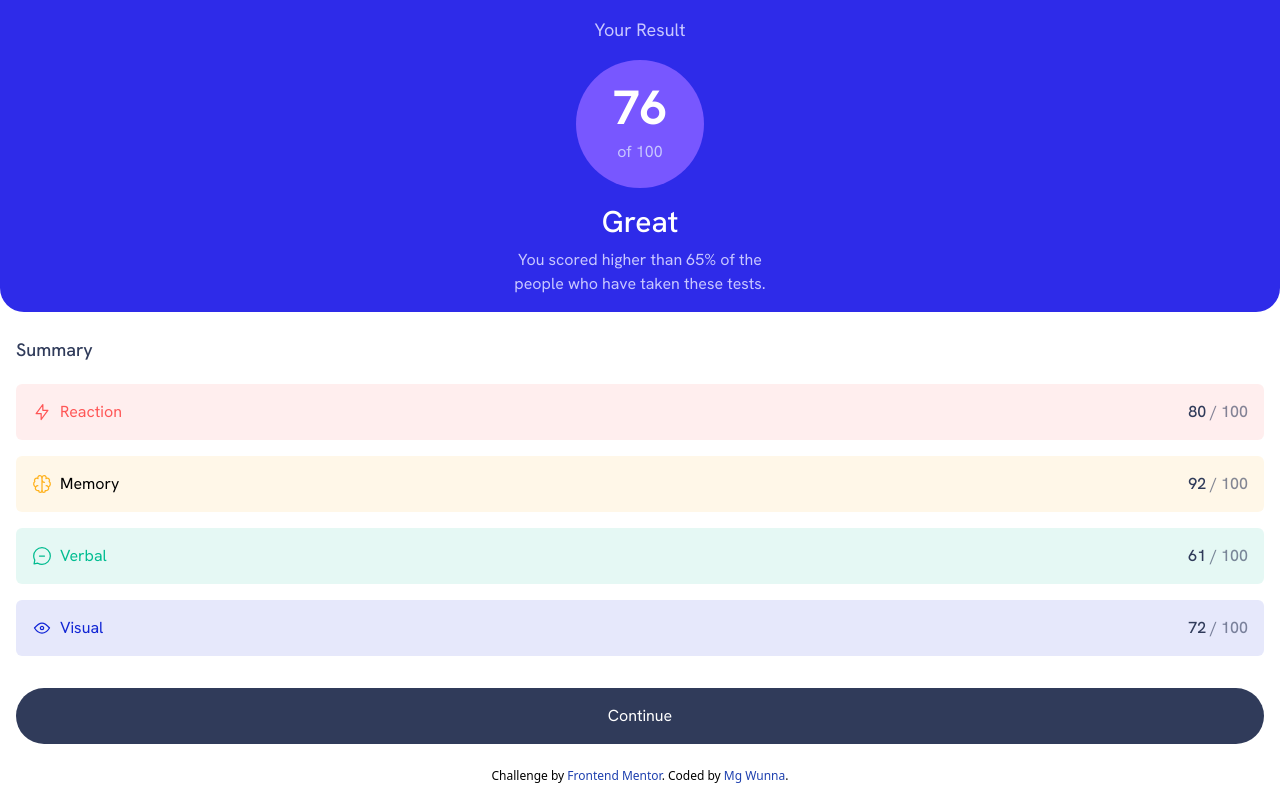
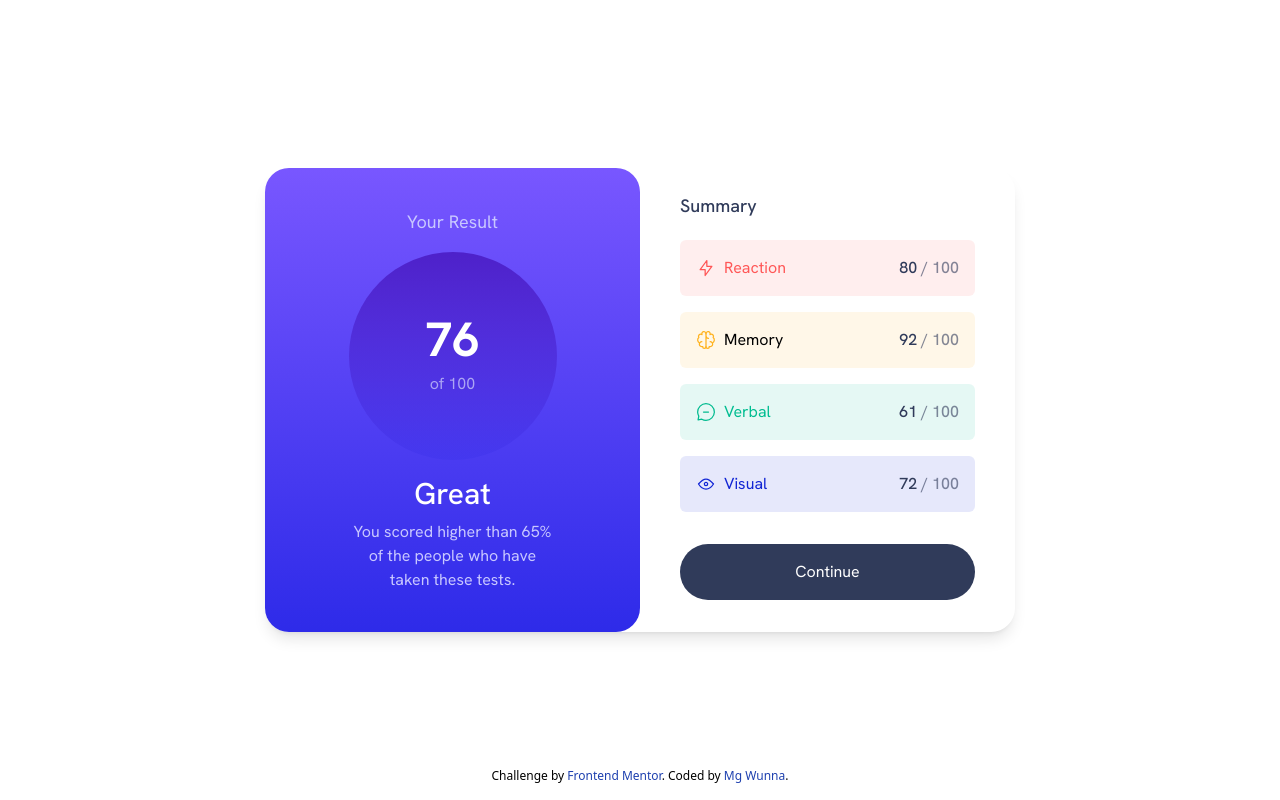
Before and after one commit to mg-wunna/frontend-mentor--results-summary-component, a website: page index.html in a window 1280 px wide. Drawn offline with Linux system fonts and the light colour scheme.

Commit message:
feat: 🎸 add desktop site design and gradient

```diff
--- a/index.html
+++ b/index.html
@@ -19,27 +19,33 @@
     <link rel="stylesheet" href="./style.min.css" />
   </head>
   <body>
-    <div class="font-hanken-grotesk">
-      <div class="bg-gradients-light-royal-blue rounded-b-3xl p-4">
+    <div
+      class="font-hanken-grotesk grid grid-cols-1 lg:grid-cols-2 lg:w-[750px] lg:fixed lg:left-1/2 lg:-translate-x-1/2 lg:top-1/2 lg:-translate-y-1/2 lg:shadow-lg lg:rounded-3xl"
+    >
+      <div
+        class="bg-gradient-to-b from-gradients-light-slate-blue to-gradients-light-royal-blue rounded-b-3xl lg:rounded-3xl p-4 lg:py-10"
+      >
         <h1 class="text-neutral-light-lavender text-center text-lg">
           Your Result
         </h1>
         <div
-          class="w-32 h-32 rounded-full bg-gradients-light-slate-blue mx-auto my-4 flex flex-col items-center justify-center gap-y-2"
+          class="w-32 h-32 lg:w-52 lg:h-52 rounded-full bg-gradient-to-b from-gradients-violet-blue to-gradients-light-royal-blue/20 mx-auto my-4 flex flex-col items-center justify-center gap-y-2"
         >
           <p class="text-neutral-white text-5xl font-bold">76</p>
-          <span class="text-neutral-light-lavender">of 100</span>
+          <span class="text-neutral-pale-blue/60">of 100</span>
         </div>
         <div>
           <h2 class="text-3xl text-neutral-white text-center font-medium">
             Great
           </h2>
-          <p class="text-center mt-2 text-neutral-light-lavender w-64 mx-auto">
+          <p
+            class="text-center mt-2 text-neutral-light-lavender w-64 mx-auto lg:w-52"
+          >
             You scored higher than 65% of the people who have taken these tests.
           </p>
         </div>
       </div>
-      <div class="p-4">
+      <div class="p-4 lg:px-10">
         <h2 class="text-neutral-dark-gray-blue text-lg font-medium mb-5 mt-2">
           Summary
         </h2>
@@ -88,32 +94,9 @@
         </button>
       </div>
     </div>
-    <!--
-      Your Result
-      76
-      of 100
-
-      Great
-      You scored higher than 65% of the people who have taken these tests.
-
-      Summary
-
-      Reaction
-      80 / 100
-
-      Memory
-      92 / 100
-
-      Verbal
-      61 / 100
-
-      Visual
-      72 / 100
-
-      Continue
-    -->
-
-    <div class="fixed text-xs bottom-4 left-1/2 -translate-x-1/2">
+    <div
+      class="fixed text-xs bottom-4 left-1/2 -translate-x-1/2 whitespace-nowrap"
+    >
       Challenge by
       <a
         href="https://www.frontendmentor.io?ref=challenge"
```
Also changed, not shown: style.min.css.
